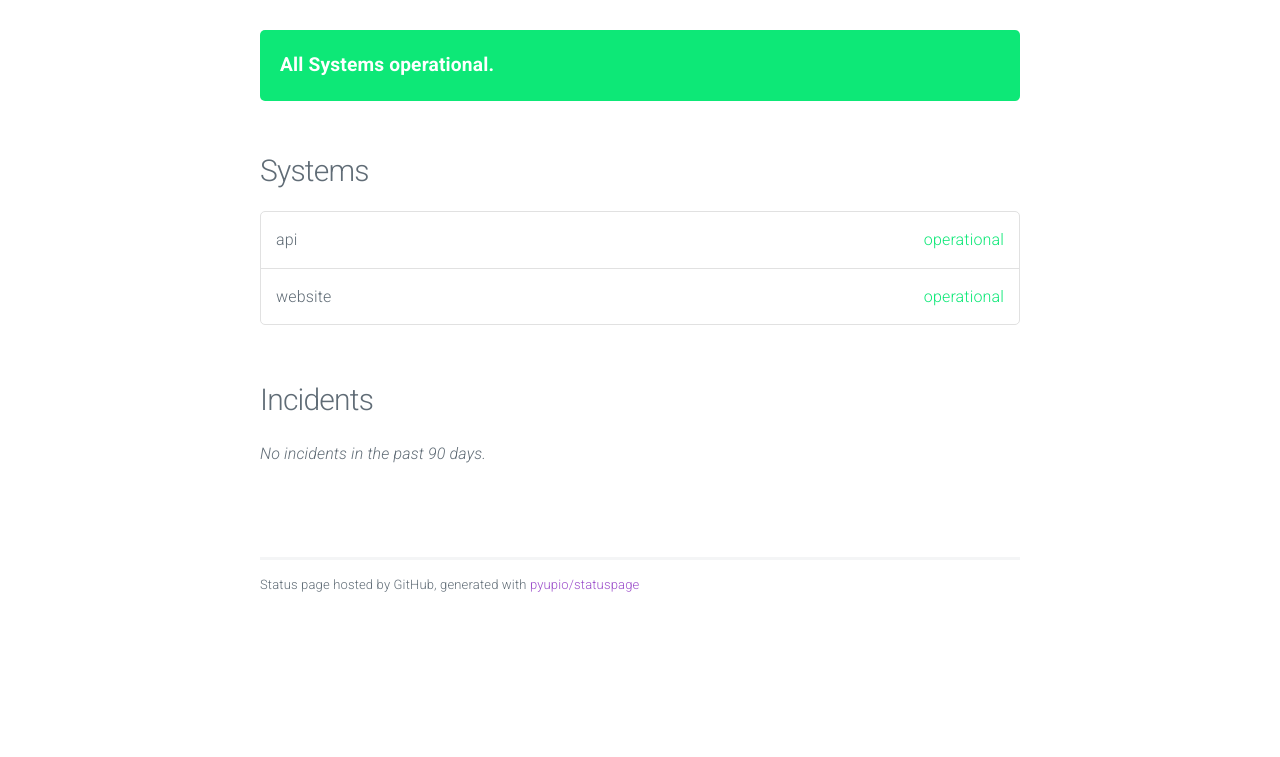
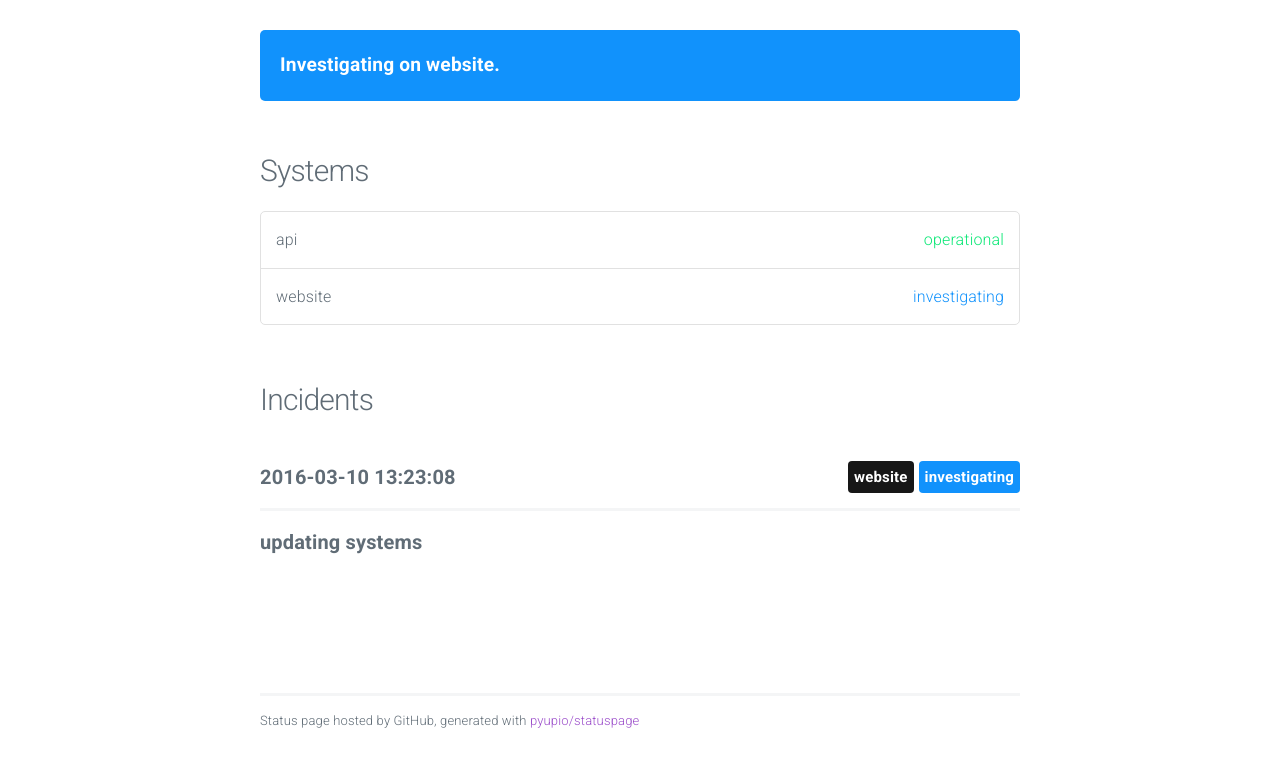
Before and after one commit to perminder-klair/Stackable-Status, a plain HTML site: page index.html in a window 1280 px wide. Shown: the part 55-812 px from the top of the page. Drawn offline with nearby package versions, Linux system fonts and the light colour scheme.

Commit message:
update index

```diff
--- a/index.html
+++ b/index.html
@@ -31,9 +31,11 @@
 
 			<section class="container" id="main">
 
-					<div class="panel operational">
-						All Systems operational.
+
+					<div class="panel investigating">
+						Investigating on website.
 					</div>
+
 
 
 				<h4>Systems</h4>
@@ -44,14 +46,30 @@
 					</li>
 
 					<li>
-						website <span class="status operational">operational</span>
+						website <span class="status investigating">investigating</span>
 					</li>
 
 				</ul>
 
 				<h4>Incidents</h4>
 
-					<em>No incidents in the past 90 days.</em>
+
+					<div class="incident">
+						<span class="date">2016-03-10 13:23:08</span>
+
+
+							<span class="label investigating float-right">investigating</span>
+
+
+							<span class="label system float-right">website</span>
+
+						<hr/>
+
+						<span class="title">updating systems</span>
+						<p></p>
+
+					</div>
+
 
 			</section>
 
```
